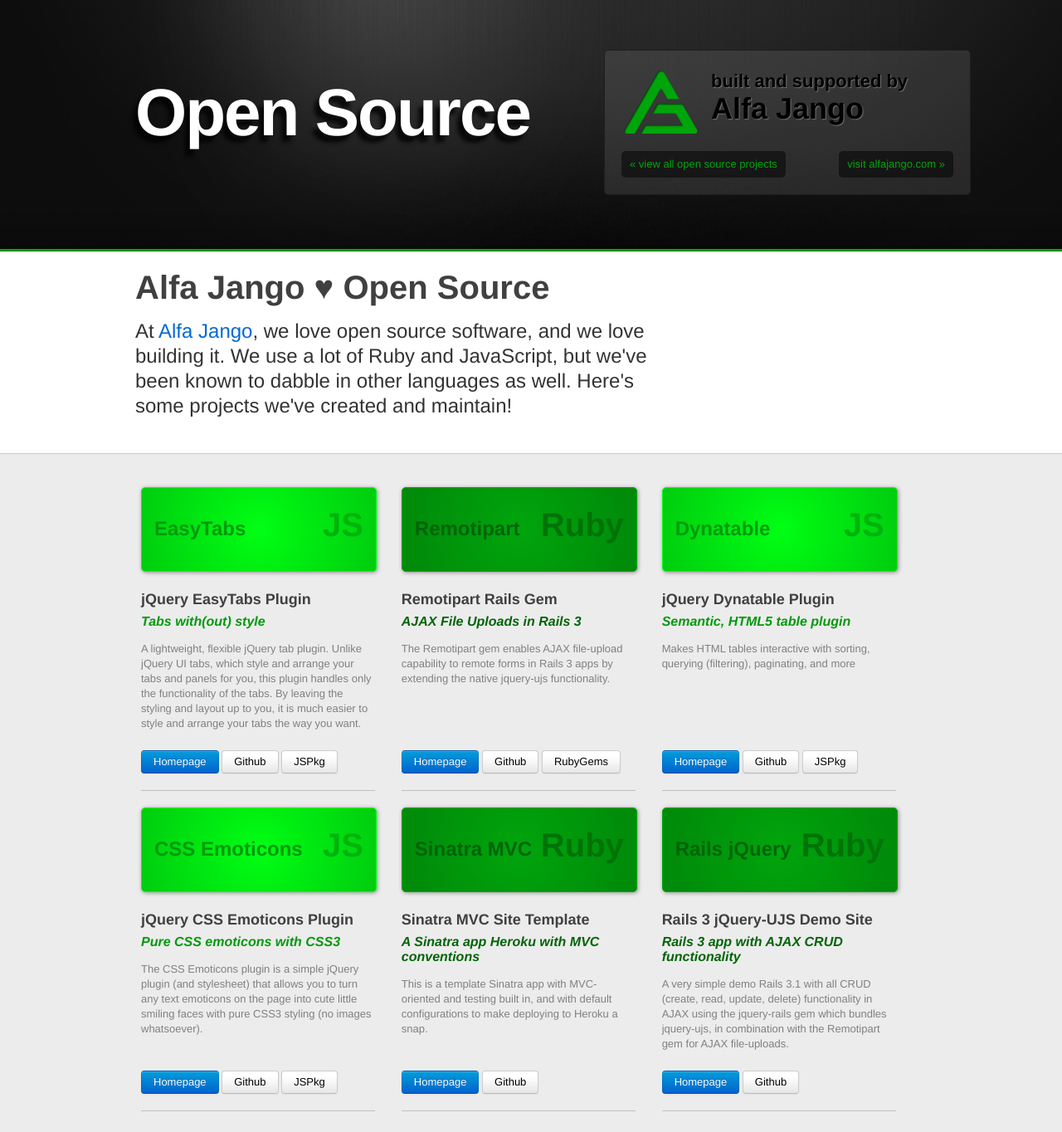
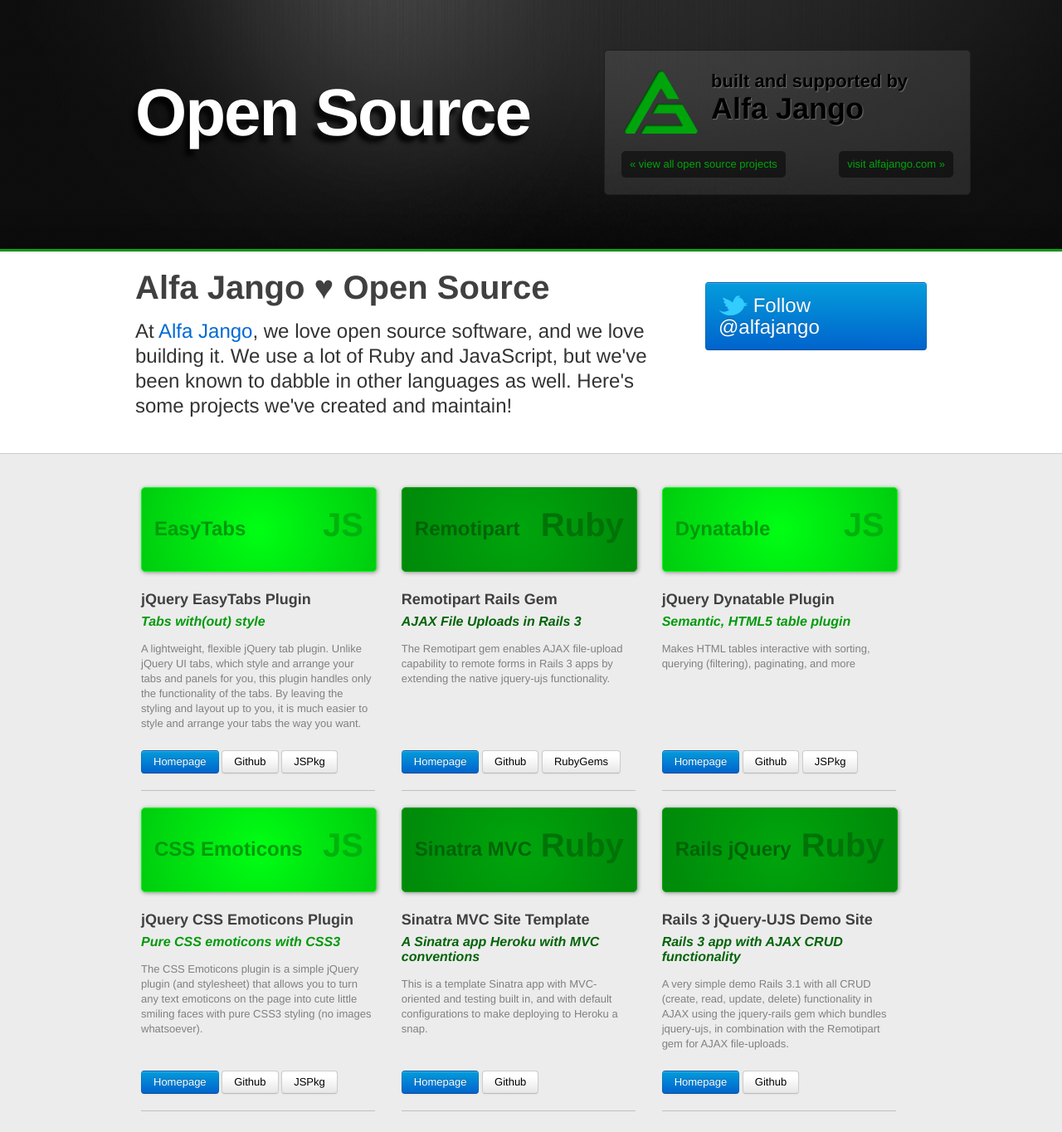
Before and after one commit to alfajango/alfajango.github.com, a Jekyll site: the page built from index.html, in a window 1280 px wide. Shown: the whole page at 83% size. Built offline with Jekyll 4.4.1, drawn with Linux system fonts in a browser that asks for light colours; nearby versions of some CDN libraries; library files that are not in the unit come from our copies; Markdown is read by kramdown in place of the engine named in the settings.

Commit message:
Added twitter follow button to homepage

```diff
--- a/_includes/headbar.html
+++ b/_includes/headbar.html
@@ -23,6 +23,9 @@
         {% if page.github %}
         <a class='btn large-button' id='github-button' href='{{ page.github.href }}'><img src='/images/github-icon.png' /> {{page.github.title}}</a>
         {% endif %}
+        {% if page.twitter %}
+        <a class='btn primary large-button' id='twitter-button' href='{{ page.twitter.href }}'><img src='/images/twitter-icon.png' /> {{page.twitter.title}}</a>
+        {% endif %}
     </div>
     {% if page.tagline %}
       <span class="tagline">{{ page.tagline }}</span>
--- a/css/application.css
+++ b/css/application.css
@@ -276,6 +276,9 @@
   position: relative;
   bottom: 2px;
 }
+#twitter-button {
+  font-weight: normal;
+}
 
 #resources {
   padding-bottom: 20px;
--- a/index.html
+++ b/index.html
@@ -8,7 +8,9 @@
   it. We use a lot of Ruby and JavaScript, but we've been known to
   dabble in other languages as well. Here's some projects we've created
   and maintain!
-
+twitter:
+  title: Follow @alfajango
+  href: https://twitter.com/#!/alfajango
 ---
 
 <div class='container'>
```
Also changed, not shown: images/twitter-icon.png (added).
